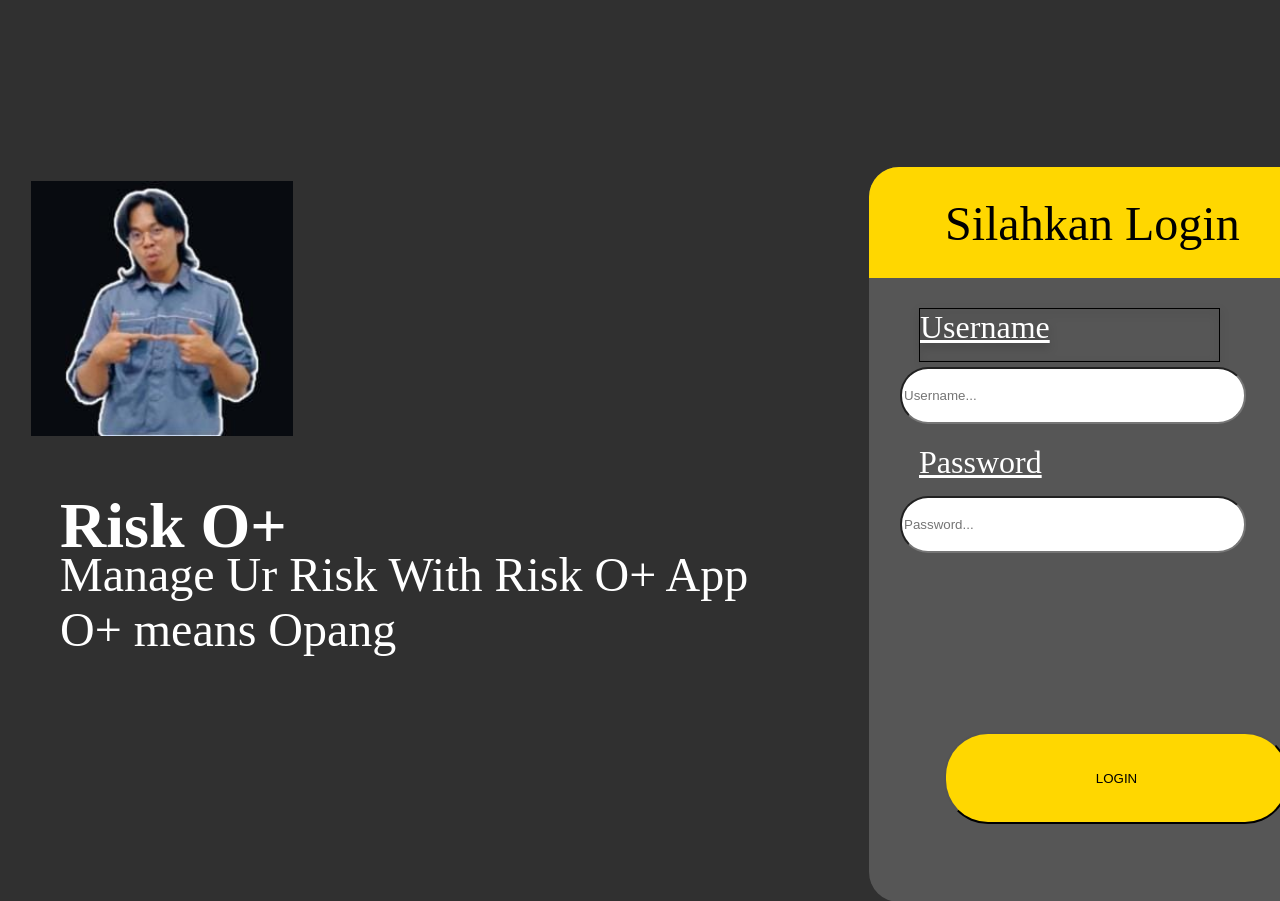
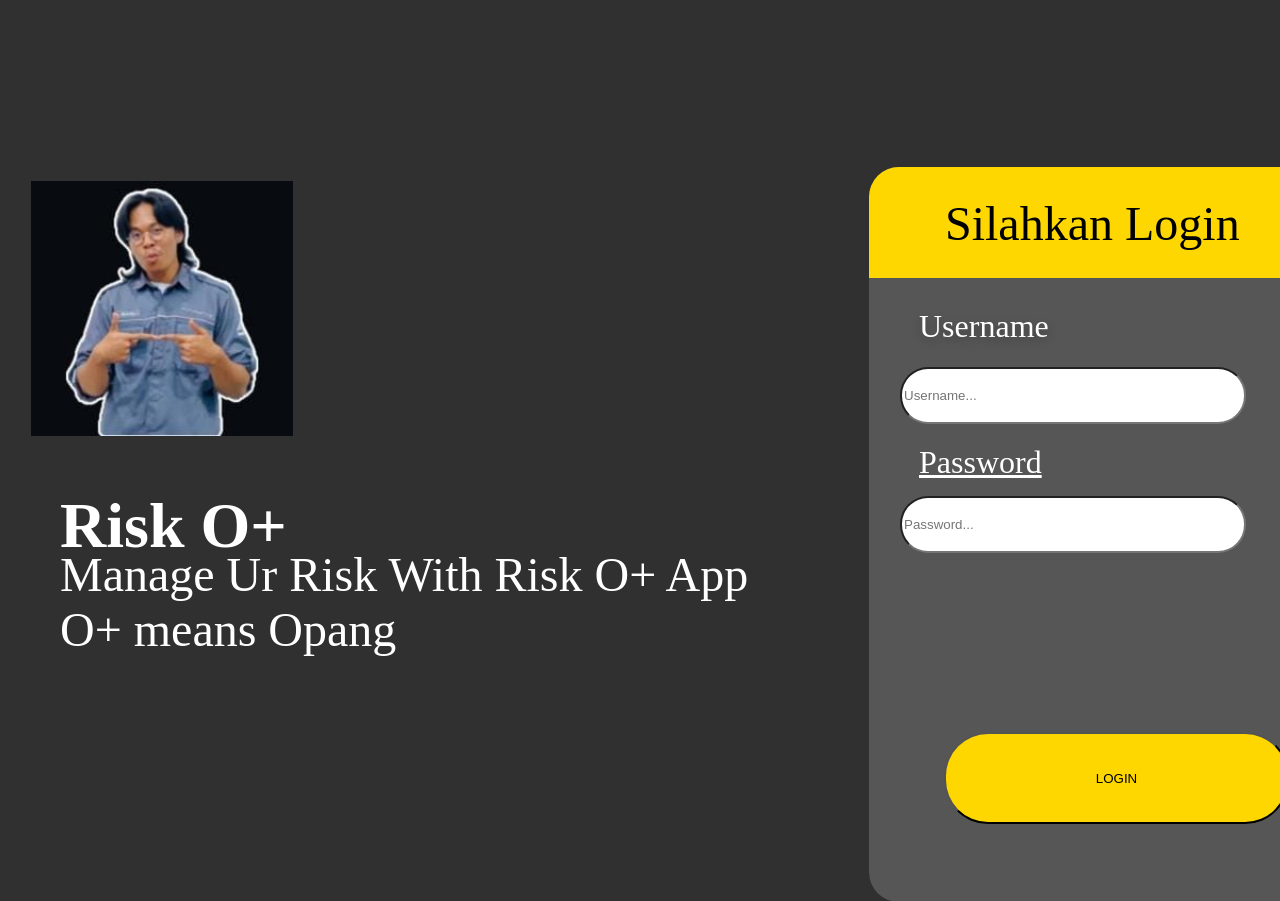
Before and after one commit to RamaVikri/Proyek-Risk_Manage, a PHP site: page / in a window 1280 px wide; the page is wider, and only the part inside the window is pictured. Shown: the top 901 px of that part. Run offline with PHP 8.4, Linux system fonts and the light colour scheme.

Commit message:
memperbaiki border username

```diff
--- a/proyek_uas/css/styles.css
+++ b/proyek_uas/css/styles.css
@@ -126,8 +126,6 @@ width:299px;
 height:52px;
 position:absolute;
 line-height:auto;
-text-decoration:underline;
-border:1px solid #000000;
 }
 .password
 {
```
